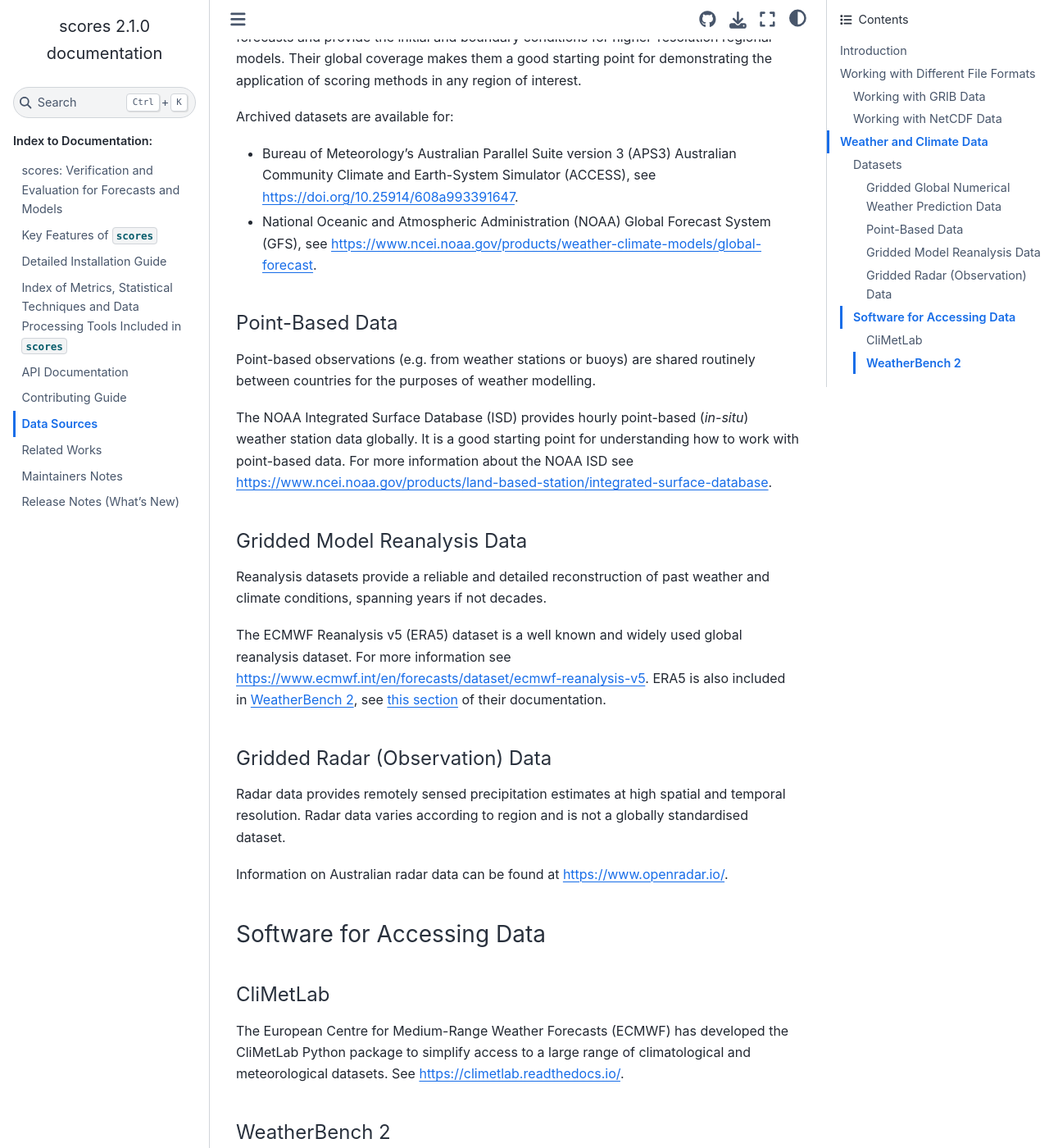
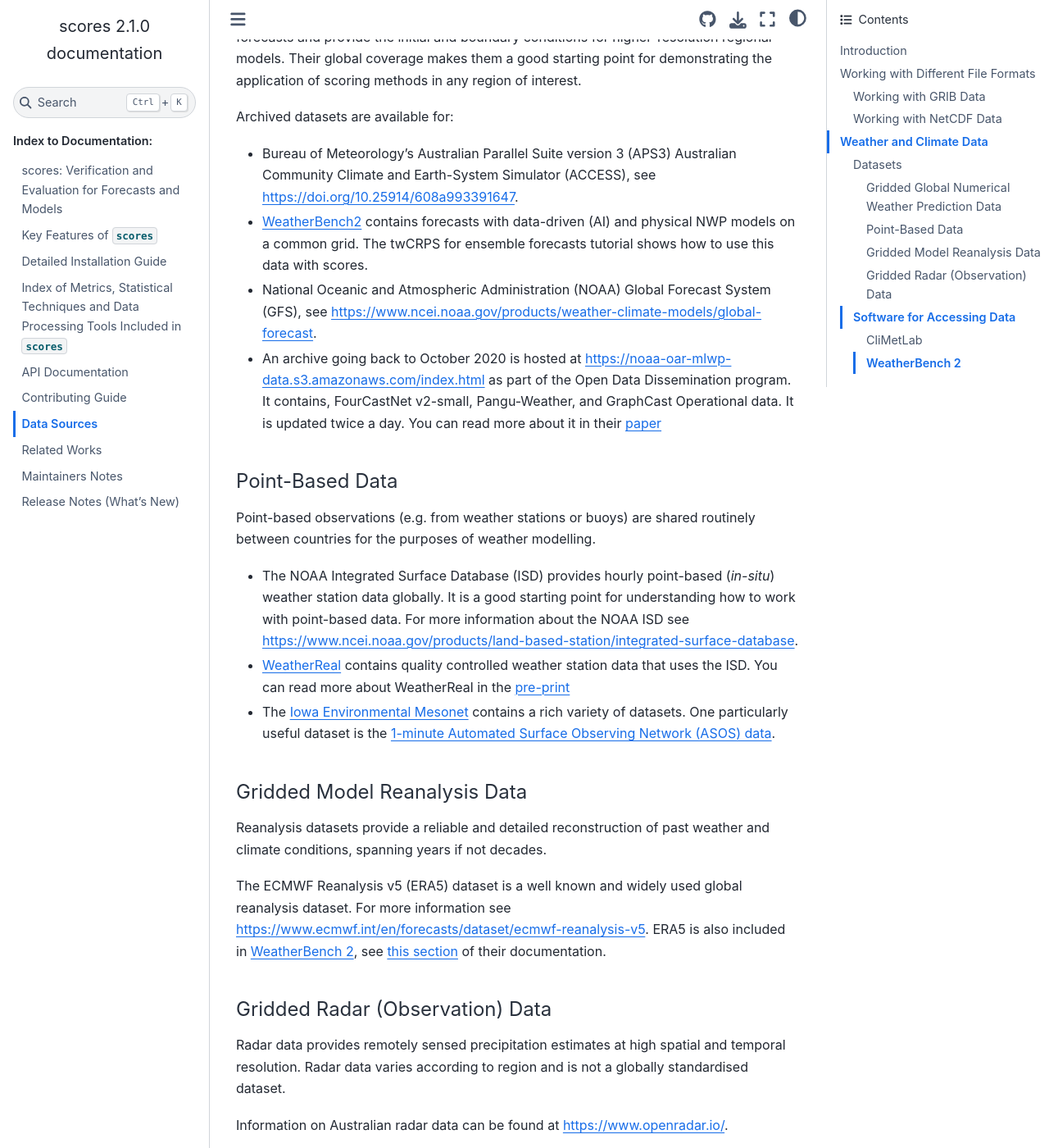
Before and after one commit to nci/scores, a Sphinx documentation site: the page built from docs/data.md, in a window 1280 px wide and 1400 px high, scrolled down 1235 px. Shown: the whole window at 82% size. Built offline with Sphinx 7.4.7 and the Sphinx Book theme 1.1.4, drawn with Linux system fonts in a browser that asks for light colours; pages that are not in the unit, such as notebooks, are missing from menus.

Commit message:
add more data sources

```diff
--- a/docs/data.md
+++ b/docs/data.md
@@ -35,13 +35,17 @@ Global numerical weather prediction (NWP) models are used to generate medium ran
 Archived datasets are available for:
 
 - Bureau of Meteorology's Australian Parallel Suite version 3 (APS3) Australian Community Climate and Earth-System Simulator (ACCESS), see [https://doi.org/10.25914/608a993391647](https://doi.org/10.25914/608a993391647).
+- [WeatherBench2](https://weatherbench2.readthedocs.io/en/latest/data-guide.html) contains forecasts with data-driven (AI) and physical NWP models on a common grid. The [twCRPS for ensemble forecasts tutorial](project:./tutorials/Threshold_Weighted_CRPS_for_Ensembles.ipynb) shows how to use this data with scores.
 - National Oceanic and Atmospheric Administration (NOAA) Global Forecast System (GFS), see [https://www.ncei.noaa.gov/products/weather-climate-models/global-forecast](https://www.ncei.noaa.gov/products/weather-climate-models/global-forecast).
+- An archive going back to October 2020 is hosted at [https://noaa-oar-mlwp-data.s3.amazonaws.com/index.html](https://noaa-oar-mlwp-data.s3.amazonaws.com/index.html) as part of the Open Data Dissemination program. It contains, FourCastNet v2-small, Pangu-Weather, and GraphCast Operational data. It is updated twice a day. You can read more about it in their [paper](https://doi.org/10.1175/BAMS-D-24-0057.1)
 
 #### Point-Based Data
 
 Point-based observations (e.g. from weather stations or buoys) are shared routinely between countries for the purposes of weather modelling.
 
-The NOAA Integrated Surface Database (ISD) provides hourly point-based (*in-situ*) weather station data globally. It is a good starting point for understanding how to work with point-based data. For more information about the NOAA ISD see [https://www.ncei.noaa.gov/products/land-based-station/integrated-surface-database](https://www.ncei.noaa.gov/products/land-based-station/integrated-surface-database).
+- The NOAA Integrated Surface Database (ISD) provides hourly point-based (*in-situ*) weather station data globally. It is a good starting point for understanding how to work with point-based data. For more information about the NOAA ISD see [https://www.ncei.noaa.gov/products/land-based-station/integrated-surface-database](https://www.ncei.noaa.gov/products/land-based-station/integrated-surface-database).
+- [WeatherReal](https://github.com/microsoft/WeatherReal-Benchmark) contains quality controlled weather station data that uses the ISD. You can read more about WeatherReal in the [pre-print](https://arxiv.org/abs/2409.09371)
+- The [Iowa Environmental Mesonet](https://mesonet.agron.iastate.edu/) contains a rich variety of datasets. One particularly useful dataset is the [1-minute Automated Surface Observing Network (ASOS) data](https://mesonet.agron.iastate.edu/request/asos/1min.phtml).
 
 #### Gridded Model Reanalysis Data
 
```
